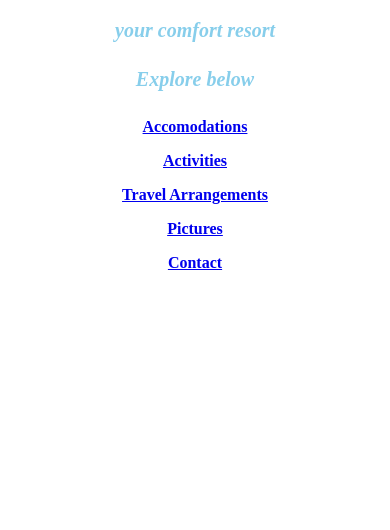
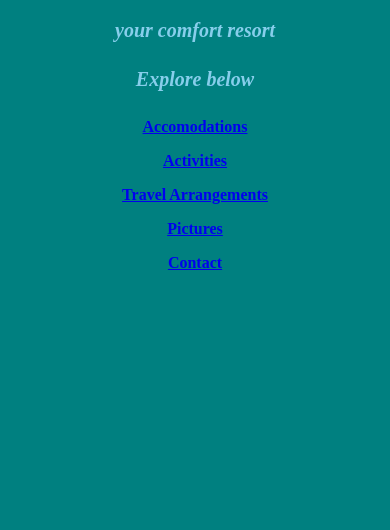
Before and after one commit to Jamalperry/pir, a plain HTML site: page index.html in a window 390 px wide. Shown: the part 314-844 px from the top of the page. Drawn offline with Linux system fonts and the light colour scheme.

Commit message:
add @media to styles.css for responsivity

```diff
--- a/css/styles.css
+++ b/css/styles.css
@@ -1,3 +1,16 @@
+@media screen and (max-width: 800px) {
+	body {
+		background-color: lightgrey;
+		}
+}
+
+@media screen and (max-width: 400px) {
+	body {
+		background-color: teal;
+		}
+}
+
+
 body {
 	background-color: pinklightgrey;
 }
```
Also changed, not shown: index.html (line endings or trailing spaces).
